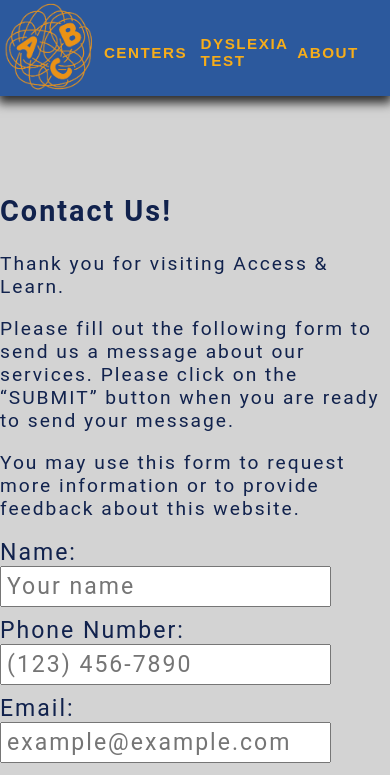
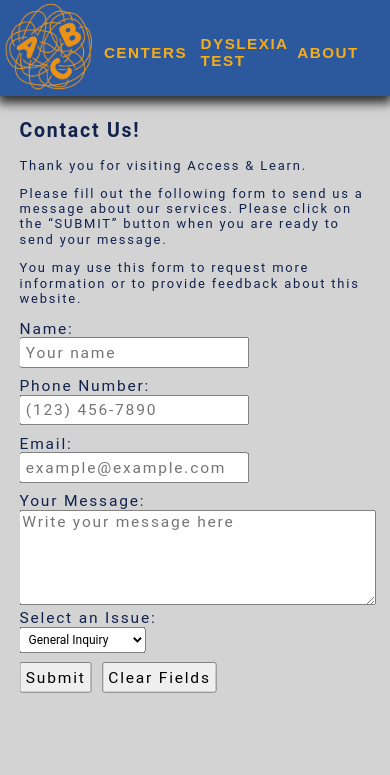
Before and after one commit to jRodriguezIV/9-4_hackathon-team-4, a React (Create React App) app: page /contact in a window 390 px wide. Shown: the top 775 px of the page. Built offline with nearby package versions, Linux system fonts and the light colour scheme; no server answers.

Commit message:
final commit

```diff
--- a/src/Pages/ContactUs/ContactUs.css
+++ b/src/Pages/ContactUs/ContactUs.css
@@ -7,6 +7,7 @@
   font-size: 120%;
   letter-spacing: 2px;
   font-family: 'Roboto', sans-serif;
+  padding-top: 50px;
 }
 
 .ContactUs label {
@@ -40,3 +41,15 @@
   letter-spacing: 2px;
   font-family: 'Roboto', sans-serif;
 }
+
+@media(max-width:767px) {
+  .NewContact {
+    scale: 90%;
+    padding-top: 0%;
+    font-size: 90%;
+  }
+
+  main {
+    margin-top:calc(-6vh)
+  }
+}
--- a/src/Pages/ContactUs/ContactUs.js
+++ b/src/Pages/ContactUs/ContactUs.js
@@ -44,7 +44,7 @@ function ContactUs() {
   }
 
   return (
-    <div className="NewContact" style={{ maxWidth: '500px', margin: '0 auto', paddingTop: '50px' }}>
+    <div className="NewContact" style={{ maxWidth: '500px', margin: '0 auto' }}>
       <h2>Contact Us!</h2>
       {submitted ? ( // Show the thank-you message if the form is submitted
         <p style={{ maxWidth: '500px', margin: '0 auto', paddingTop: '50px' }}>
```
